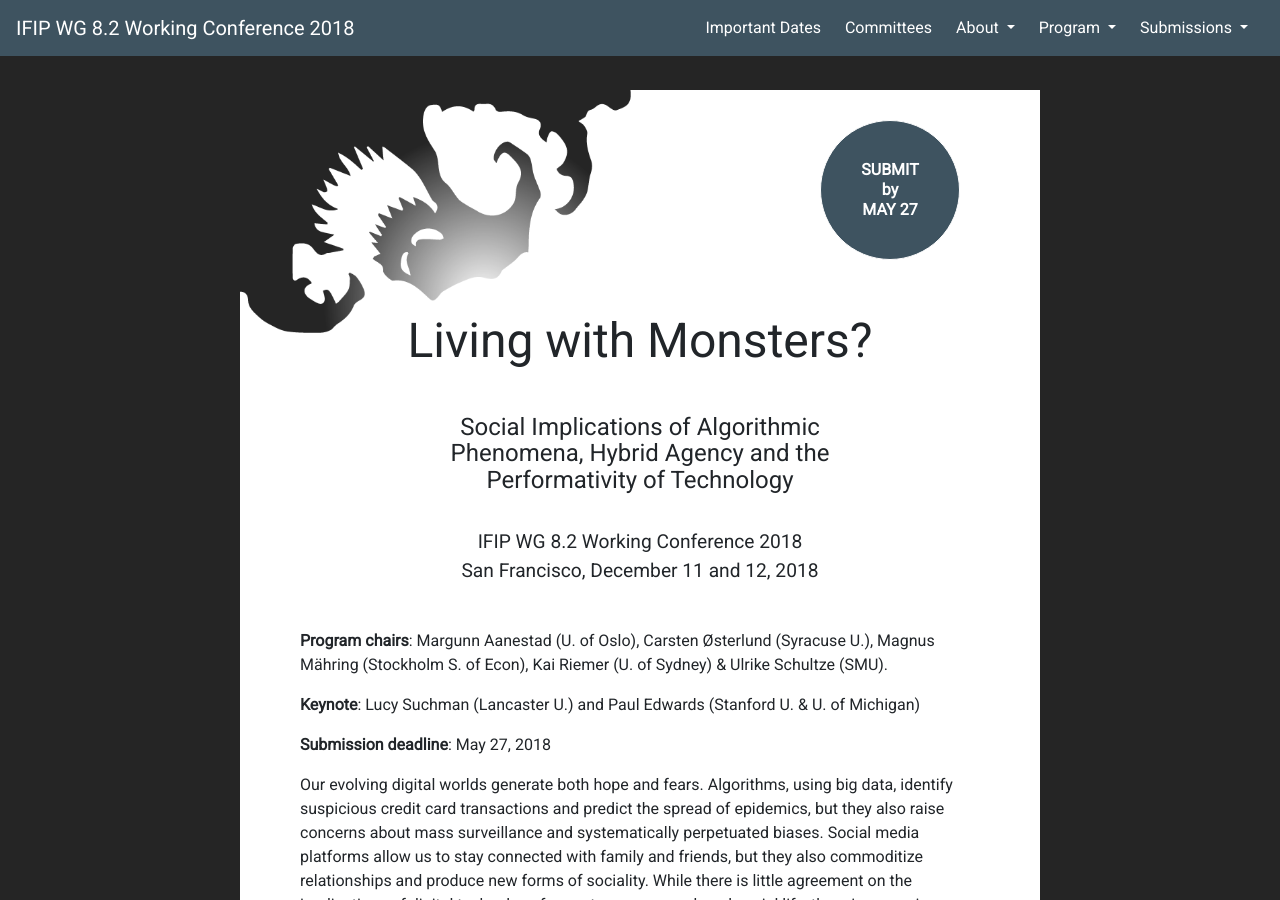
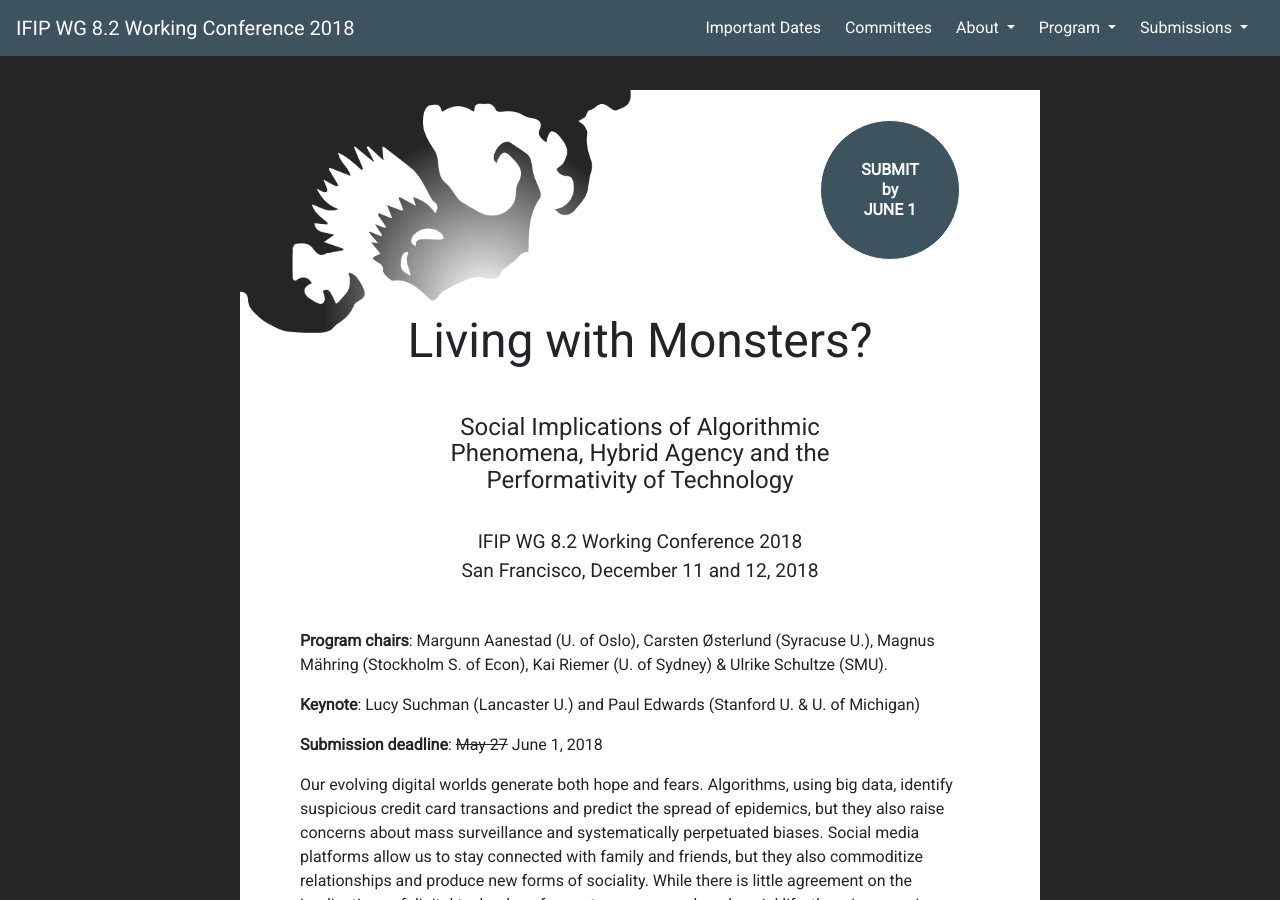
Before and after one commit to ifip82conf/ifip82conf.github.io, a Jekyll site: the page built from index.md, in a window 1280 px wide and 900 px high. Built offline with Jekyll 4.4.1, drawn with Linux system fonts in a browser that asks for light colours; nearby versions of some CDN libraries.

```diff
--- a/_layouts/frontpage.html
+++ b/_layouts/frontpage.html
@@ -27,7 +27,7 @@
     <div class="container">
         <a href="/submission/submission" class="btn btn-primary bg-medium circle-btn">
           <div class="inner-circle-btn row">
-            <span class="align-self-center center-horizontal">SUBMIT </br> by </br> MAY 27</span>
+            <span class="align-self-center center-horizontal">SUBMIT </br> by </br> JUNE 1</span>
           </div>
         </a>
         <div id="title" class="monsterous">
--- a/index.md
+++ b/index.md
@@ -8,7 +8,7 @@ Kai Riemer (U. of Sydney) & Ulrike Schultze (SMU).
 
 **Keynote**: Lucy Suchman (Lancaster U.) and Paul Edwards (Stanford U. & U. of Michigan)
 
-**Submission deadline**: May 27, 2018
+**Submission deadline**: ~~May 27~~ June 1, 2018
 
 Our evolving digital worlds generate both hope and fears. Algorithms, using big data, identify suspicious
 credit card transactions and predict the spread of epidemics, but they also raise concerns about mass
```
Also changed, not shown: pages/dates.md (+1 -1 lines), pages/submissions/submissions.md (+1 -1 lines).
